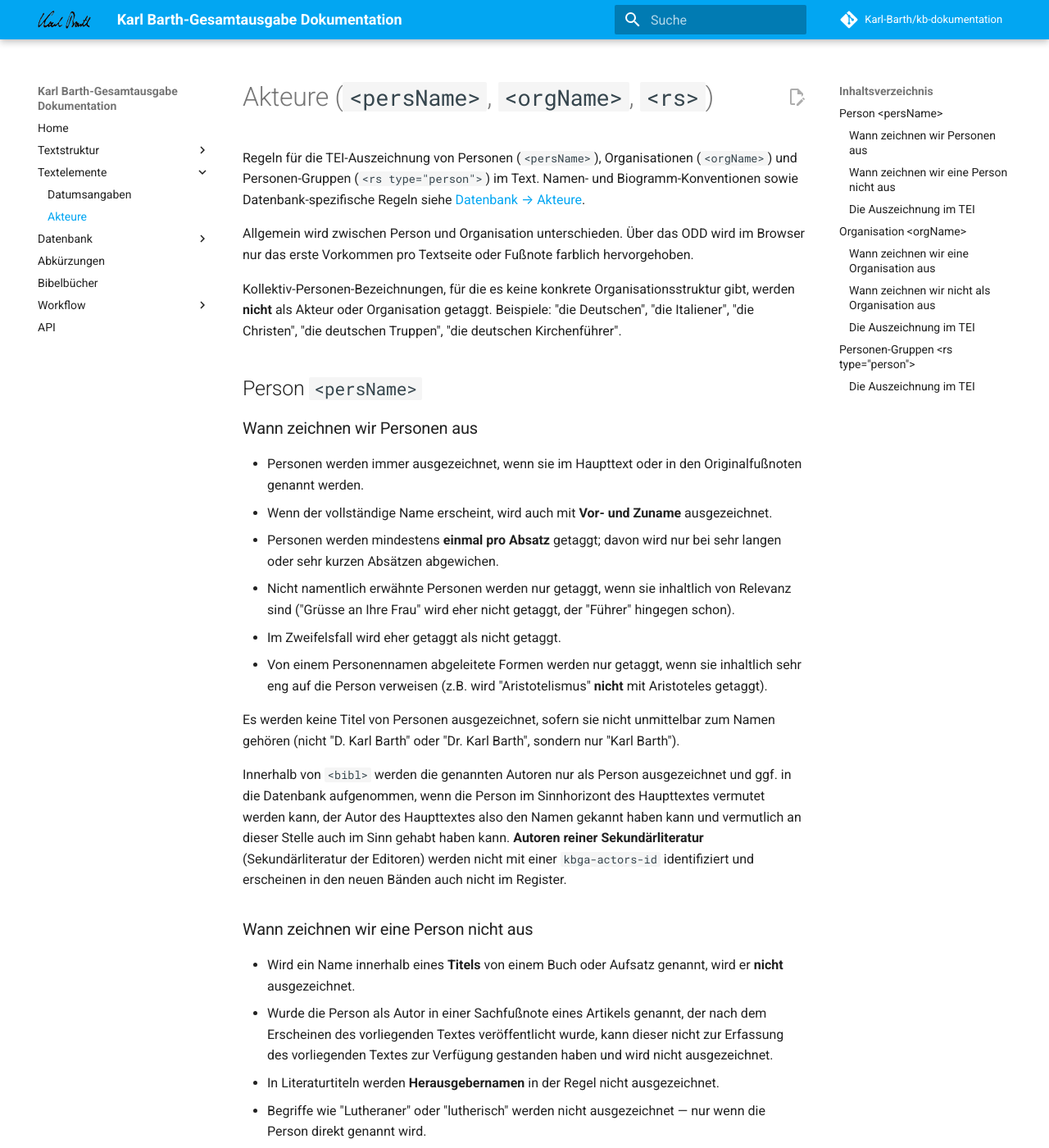
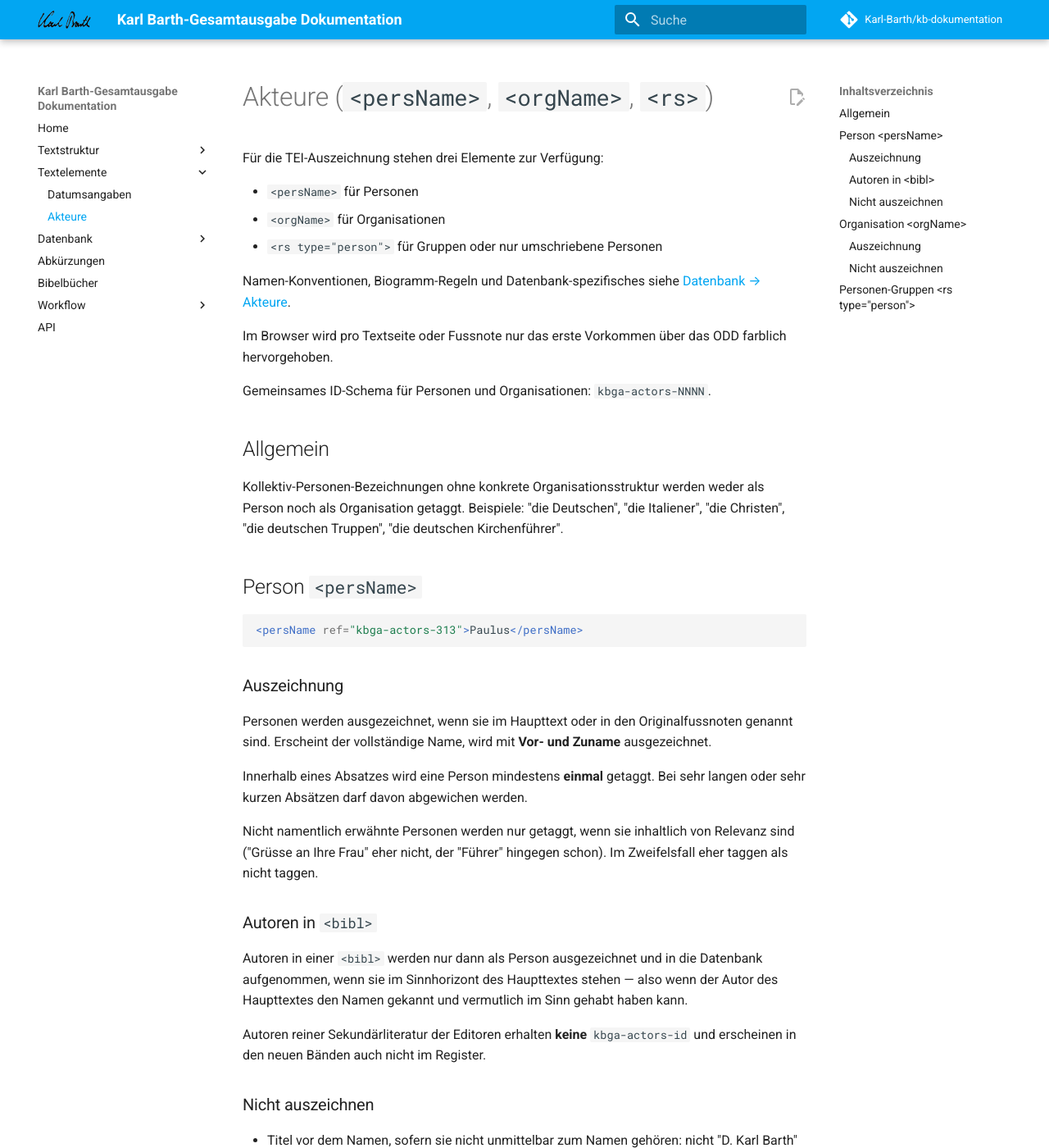
Before and after one commit to Karl-Barth/kb-dokumentation, an MkDocs documentation site: the page built from docs/textelemente/akteure.md, in a window 1280 px wide and 1400 px high. Shown: the whole window at 82% size. Built offline with MkDocs 1.6.1 and Material for MkDocs 9.7.7, drawn with Linux system fonts in a browser that asks for light colours; comment, search, counter and statistics services are not loaded; some of the changed text lies outside the part shown.

Commit message:
Akteure: Stil an bestehende Doku angleichen
- 'wir' durchweg in passive/impersonal Form gebracht
- Komplexe Sätze (Sinnhorizont, Sachfussnoten) vereinfacht
- 'Wann nicht auszeichnen' konsolidiert: abgeleitete Formen (Aristotelismus,
  Lutheraner, lutherisch) in einem Bullet, Titel-Regel hinzugefügt
- XML-Beispiel jeweils direkt unter der Überschrift
- ID-Schema-Hinweis an den Anfang gezogen
- admonition fuer die Organisation-Grundregel

````diff
--- a/docs/textelemente/akteure.md
+++ b/docs/textelemente/akteure.md
@@ -1,99 +1,101 @@
 # Akteure (`<persName>`, `<orgName>`, `<rs>`)
 
-Regeln für die TEI-Auszeichnung von Personen (`<persName>`), Organisationen
-(`<orgName>`) und Personen-Gruppen (`<rs type="person">`) im Text. Namen- und
-Biogramm-Konventionen sowie Datenbank-spezifische Regeln siehe
+Für die TEI-Auszeichnung stehen drei Elemente zur Verfügung:
+
+- `<persName>` für Personen
+- `<orgName>` für Organisationen
+- `<rs type="person">` für Gruppen oder nur umschriebene Personen
+
+Namen-Konventionen, Biogramm-Regeln und Datenbank-spezifisches siehe
 [Datenbank → Akteure](../datenbank/akteure.md).
 
-Allgemein wird zwischen Person und Organisation unterschieden. Über das ODD
-wird im Browser nur das erste Vorkommen pro Textseite oder Fußnote farblich
-hervorgehoben.
+Im Browser wird pro Textseite oder Fussnote nur das erste Vorkommen über das
+ODD farblich hervorgehoben.
 
-Kollektiv-Personen-Bezeichnungen, für die es keine konkrete Organisationsstruktur
-gibt, werden **nicht** als Akteur oder Organisation getaggt. Beispiele:
-"die Deutschen", "die Italiener", "die Christen", "die deutschen Truppen",
+Gemeinsames ID-Schema für Personen und Organisationen: `kbga-actors-NNNN`.
+
+## Allgemein
+
+Kollektiv-Personen-Bezeichnungen ohne konkrete Organisationsstruktur werden
+weder als Person noch als Organisation getaggt. Beispiele: "die Deutschen",
+"die Italiener", "die Christen", "die deutschen Truppen",
 "die deutschen Kirchenführer".
 
 ## Person `<persName>`
-
-### Wann zeichnen wir Personen aus
-
-- Personen werden immer ausgezeichnet, wenn sie im Haupttext oder in den Originalfußnoten genannt werden.
-- Wenn der vollständige Name erscheint, wird auch mit **Vor- und Zuname** ausgezeichnet.
-- Personen werden mindestens **einmal pro Absatz** getaggt; davon wird nur bei sehr langen oder sehr kurzen Absätzen abgewichen.
-- Nicht namentlich erwähnte Personen werden nur getaggt, wenn sie inhaltlich von Relevanz sind ("Grüsse an Ihre Frau" wird eher nicht getaggt, der "Führer" hingegen schon).
-- Im Zweifelsfall wird eher getaggt als nicht getaggt.
-- Von einem Personennamen abgeleitete Formen werden nur getaggt, wenn sie inhaltlich sehr eng auf die Person verweisen (z.B. wird "Aristotelismus" **nicht** mit Aristoteles getaggt).
-
-Es werden keine Titel von Personen ausgezeichnet, sofern sie nicht unmittelbar
-zum Namen gehören (nicht "D. Karl Barth" oder "Dr. Karl Barth", sondern nur
-"Karl Barth").
-
-Innerhalb von `<bibl>` werden die genannten Autoren nur als Person
-ausgezeichnet und ggf. in die Datenbank aufgenommen, wenn die Person im
-Sinnhorizont des Haupttextes vermutet werden kann, der Autor des Haupttextes
-also den Namen gekannt haben kann und vermutlich an dieser Stelle auch im Sinn
-gehabt haben kann. **Autoren reiner Sekundärliteratur** (Sekundärliteratur der
-Editoren) werden nicht mit einer `kbga-actors-id` identifiziert und
-erscheinen in den neuen Bänden auch nicht im Register.
-
-### Wann zeichnen wir eine Person nicht aus
-
-- Wird ein Name innerhalb eines **Titels** von einem Buch oder Aufsatz genannt, wird er **nicht** ausgezeichnet.
-- Wurde die Person als Autor in einer Sachfußnote eines Artikels genannt, der nach dem Erscheinen des vorliegenden Textes veröffentlicht wurde, kann dieser nicht zur Erfassung des vorliegenden Textes zur Verfügung gestanden haben und wird nicht ausgezeichnet.
-- In Literaturtiteln werden **Herausgebernamen** in der Regel nicht ausgezeichnet.
-- Begriffe wie "Lutheraner" oder "lutherisch" werden nicht ausgezeichnet — nur wenn die Person direkt genannt wird.
-
-### Die Auszeichnung im TEI
 
 ```xml
 <persName ref="kbga-actors-313">Paulus</persName>
 ```
 
+### Auszeichnung
+
+Personen werden ausgezeichnet, wenn sie im Haupttext oder in den
+Originalfussnoten genannt sind. Erscheint der vollständige Name, wird mit
+**Vor- und Zuname** ausgezeichnet.
+
+Innerhalb eines Absatzes wird eine Person mindestens **einmal** getaggt.
+Bei sehr langen oder sehr kurzen Absätzen darf davon abgewichen werden.
+
+Nicht namentlich erwähnte Personen werden nur getaggt, wenn sie inhaltlich
+von Relevanz sind ("Grüsse an Ihre Frau" eher nicht, der "Führer" hingegen
+schon). Im Zweifelsfall eher taggen als nicht taggen.
+
+### Autoren in `<bibl>`
+
+Autoren in einer `<bibl>` werden nur dann als Person ausgezeichnet und in
+die Datenbank aufgenommen, wenn sie im Sinnhorizont des Haupttextes stehen
+— also wenn der Autor des Haupttextes den Namen gekannt und vermutlich im
+Sinn gehabt haben kann.
+
+Autoren reiner Sekundärliteratur der Editoren erhalten **keine**
+`kbga-actors-id` und erscheinen in den neuen Bänden auch nicht im Register.
+
+### Nicht auszeichnen
+
+- Titel vor dem Namen, sofern sie nicht unmittelbar zum Namen gehören: nicht "D. Karl Barth" oder "Dr. Karl Barth", sondern nur "Karl Barth".
+- Namen innerhalb eines Buch- oder Aufsatz-**Titels**.
+- Autoren von Artikeln, die erst **nach** dem vorliegenden Text erschienen sind (diese können zur Erfassung nicht zur Verfügung gestanden haben).
+- Herausgebernamen in Literaturtiteln (in der Regel).
+- Von einem Personennamen abgeleitete Formen, sofern sie nicht sehr eng auf die Person verweisen. So wird z.B. "Aristotelismus" nicht mit Aristoteles und "Lutheraner" oder "lutherisch" nicht als Person getaggt.
+
 ## Organisation `<orgName>`
-
-### Wann zeichnen wir eine Organisation aus
-
-Eine Organisation kann z.B. sein:
-
-1. Eine Firma, ein Zeitungs-Verlag (wenn es nicht Teil einer bibliographischen Angabe ist).
-2. Eine Institution und ebenso ihre Abteilungen (Fakultät, Direktion, Reichstag, …).
-3. Ein Staat oder eine Stadt, sofern diese handelt ("Frankreich erklärt den Krieg …").
-
-### Wann zeichnen wir nicht als Organisation aus
-
-1. **Unbestimmte Plural-Kollektive** (z.B. "die" Deutschen, "das" Volk Israel) werden nicht als Organisationen ausgezeichnet; "Israel" z.B. nur dann, wenn _sicher_ der heutige Staat oder (ganz selten) das antike Königreich (= Nordreich) gemeint ist.
-2. **Unbestimmte Kollektive von Organisationen**, die es so als eigene Organisation nicht gibt (z.B. "die" Staaten Westeuropas, die alliierten Armeen, "die" evangelische / katholische / orthodoxe Kirche — wenn nicht aus dem Kontext ersichtlich ist, dass damit doch eine ganz bestimmte, abgrenzbare gemeint ist; die theologischen Fakultäten).
-
-Grundregel: Wenn es nicht eindeutig ist, dass eine erkennbare, als Institution
-beschreibbare und abgrenzbare Organisation gemeint ist, lieber **nicht** als
-Organisation auszeichnen, sondern für eine mögliche spätere Auszeichnung als
-Begriff aufsparen.
-
-### Die Auszeichnung im TEI
 
 ```xml
 <orgName ref="kbga-actors-9056">Heilsarmee</orgName>
 ```
 
+### Auszeichnung
+
+Als Organisation gilt z.B.:
+
+1. Eine Firma oder ein Verlag (wenn nicht Teil einer bibliographischen Angabe).
+2. Eine Institution oder ihre Abteilung (Fakultät, Direktion, Reichstag, …).
+3. Ein Staat oder eine Stadt, sofern er oder sie handelt ("Frankreich erklärt den Krieg …").
+
+### Nicht auszeichnen
+
+- **Unbestimmte Plural-Kollektive**: "die" Deutschen, "das" Volk Israel. "Israel" nur dann, wenn sicher der heutige Staat oder (selten) das antike Nordreich gemeint ist.
+- **Unbestimmte Kollektive von Organisationen**, die es als eigene Organisation nicht gibt: "die" Staaten Westeuropas, die alliierten Armeen, "die" evangelische/katholische/orthodoxe Kirche, die theologischen Fakultäten. Ist aus dem Kontext ersichtlich, dass eine bestimmte, abgrenzbare Organisation gemeint ist, wird doch ausgezeichnet.
+
+!!! note ""
+    Grundregel: Wenn nicht eindeutig eine erkennbare, abgrenzbare Institution
+    gemeint ist, lieber **nicht** als Organisation auszeichnen, sondern für
+    eine spätere Auszeichnung als Begriff aufsparen.
+
 ## Personen-Gruppen `<rs type="person">`
-
-Die Verwendung von `<rs>` ist notwendig,
-
-1. wenn die Personen für den Sinn des Textes wichtig sind,
-2. für die Ziele der Edition Relevanz haben, und
-3. wenn sie anderweitig im engeren Kontext nicht schon genannt und mit `<persName>` ausgezeichnet wurden.
-
-Sollen im Text mehrere Personen wie "seine Brüder" oder "das Ehepaar"
-ausgezeichnet werden, die keine Organisation darstellen, wird dies mit `<rs>`
-ausgeführt. Die IDs der Personen werden nur mit Leerzeichen getrennt im `@ref`
-eingetragen. Wird im Text nicht explizit der Name genannt, sondern z.B. nur
-"Kaiser" oder "Mutter", kann dies ebenfalls mit `<rs>` ausgezeichnet werden.
-
-### Die Auszeichnung im TEI
 
 ```xml
 <rs type="person" ref="kbga-actors-316 kbga-actors-315">Ehepaares Pestalozzi</rs>
 ```
 
-Gemeinsames ID-Schema für Personen und Organisationen: `kbga-actors-NNNN`.
+Das Element `<rs>` wird eingesetzt, wenn mehrere Personen zusammen genannt
+sind ("seine Brüder", "das Ehepaar") oder wenn eine Person nur umschrieben
+erscheint ("Kaiser", "Mutter").
+
+Voraussetzung:
+
+1. die Personen sind für den Sinn des Textes wichtig,
+2. sie haben Relevanz für die Ziele der Edition, und
+3. sie wurden im engeren Kontext nicht bereits mit `<persName>` ausgezeichnet.
+
+Die IDs werden mit Leerzeichen getrennt in `@ref` eingetragen.
````
